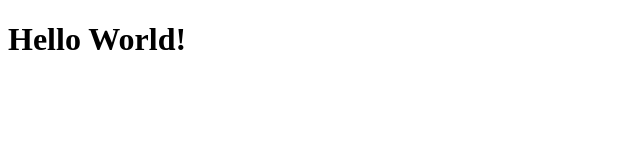
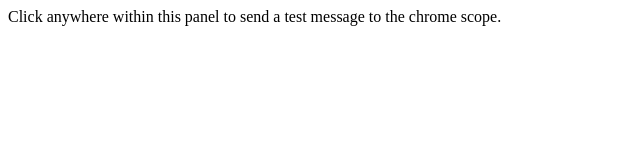
Before and after one commit to firebug/devtools-extension-examples, a website: page MessageManager/data/myPanel.html in a window 1280 px wide. Shown: the whole page, without its empty margins (0-640 px from the left). Drawn offline with Linux system fonts and the light colour scheme.

Commit message:
Update panel content page

```diff
--- a/MessageManager/data/myPanel.html
+++ b/MessageManager/data/myPanel.html
@@ -9,6 +9,6 @@ body {
 }
 </style>
 <body>
-<h1>Hello World!</h1>
+<div>Click anywhere within this panel to send a test message to the chrome scope.</div>
 </body>
 </html>
```
